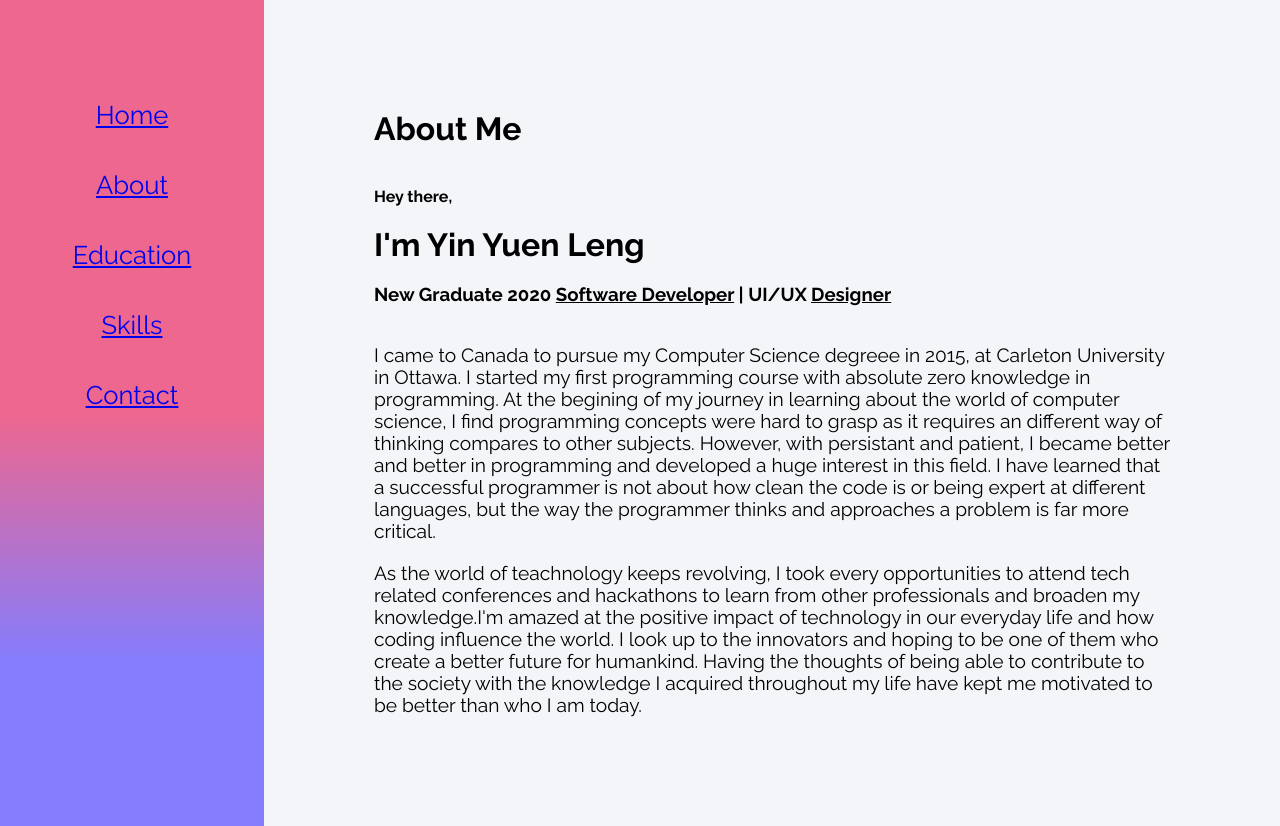
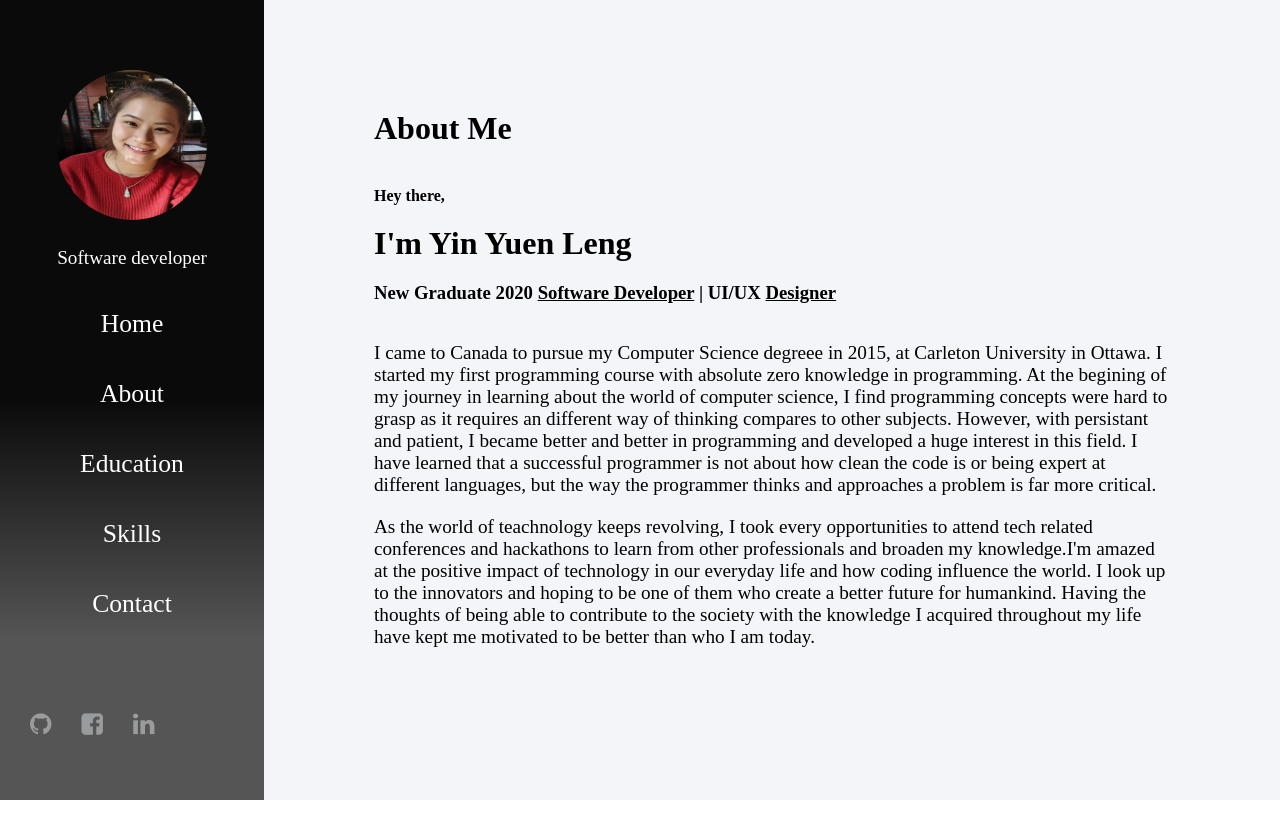
Before and after one commit to gladysleng/gladysleng.github.io, a React (Create React App) app: page /about in a window 1280 px wide. After the commit the page ends 800 px from the top, so only its background shows below. Built offline with nearby package versions, Linux system fonts and the light colour scheme.

Commit message:
change colour navbar

```diff
--- a/src/App.css
+++ b/src/App.css
@@ -13,13 +13,20 @@ padding: 0;
 }
 body
 {
-font-family: 'Raleway';
+font-family:"Times New Roman";
 }
 .App
 {
 display: flex;
 width: 100vw;
 min-height: 100vh;
+}
+.profilepic
+{
+  border-radius: 50%;
+  width: 150px;
+  margin: 10px;
+  height: 150px;
 }
 /* .condiv class is for the right side content container*/
 .condiv
@@ -45,7 +52,7 @@ nav
 padding:60px 30px 0px 30px ;
 flex:var(--sidebar-flex);
 background: rgb(238,103,143);
-background: linear-gradient(180deg, rgba(238,103,143,1) 50%, rgba(132,124,252,1) 80%);
+background: linear-gradient(180deg, rgb(10, 10, 10) 50%, rgb(85, 85, 85) 80%);
 }
 
 nav ul
@@ -62,6 +69,10 @@ nav ul li
   margin:40px;
 }
 
+a{
+  text-decoration: none;
+  color:white;
+}
 .active
 {
   font-weight: bolder;
--- a/src/components/Navbar.js
+++ b/src/components/Navbar.js
@@ -1,5 +1,6 @@
 import React, { Component } from 'react';
 import Navitem from './Navitem';
+import Profilepicture from '../contents/Profilepicture';
 
 class Navbar extends Component {
     constructor(props)
@@ -22,6 +23,7 @@ class Navbar extends Component {
         return (
             <nav>
             <ul>
+            <Profilepicture/>
             <Navitem item="Home" tolink="/"  activec={this.activeitem}></Navitem>
             <Navitem item="About" tolink="/about"  activec={this.activeitem}></Navitem>
             <Navitem item="Education" tolink="/education"  activec={this.activeitem}></Navitem>
--- a/src/contents/Home.js
+++ b/src/contents/Home.js
@@ -8,7 +8,7 @@ class Home extends Component {
     render() {
         return (
             <div className="condiv-home" >
-                <img src={profilepic} className="profilepic" width="300px" height="400px"></img><br/>
+                <img src={profilepic} className="profilepic"></img><br/>
                 <ReactTypingEffect className="typingeffect" text={['I am Yin Yuen Leng', 'I am a software developer']} speed={300} eraseDelay={100} />
                 <Social />
             </div>
--- /dev/null
+++ b/src/contents/Profilepicture.js
@@ -0,0 +1,18 @@
+import React, { Component } from 'react';
+import ReactTypingEffect from 'react-typing-effect';
+import profilepic from '../img/profile.png';
+import Social from '../components/Social';
+
+
+class Profilepicture extends Component {
+    render() {
+        return (
+            <div >
+                <img src={profilepic} className="profilepic"></img>
+                <p>Software developer</p>
+                <Social/>
+            </div>
+        )
+    }
+}
+export default Profilepicture
```
Also changed, not shown: src/img/profile.png.
